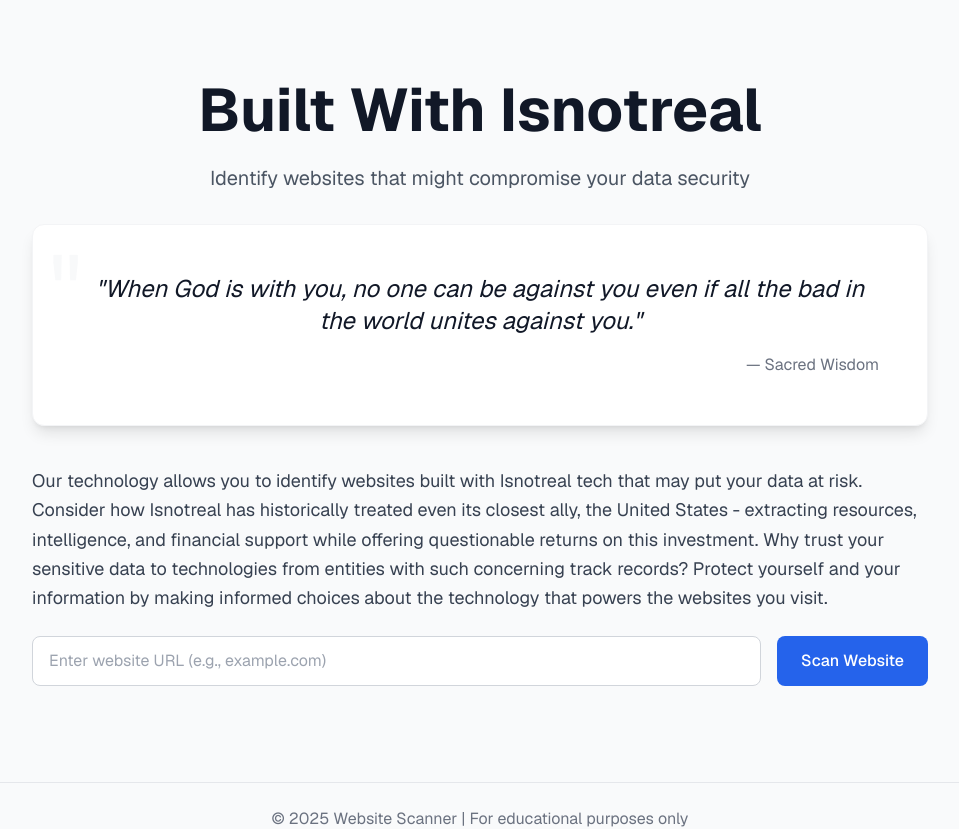
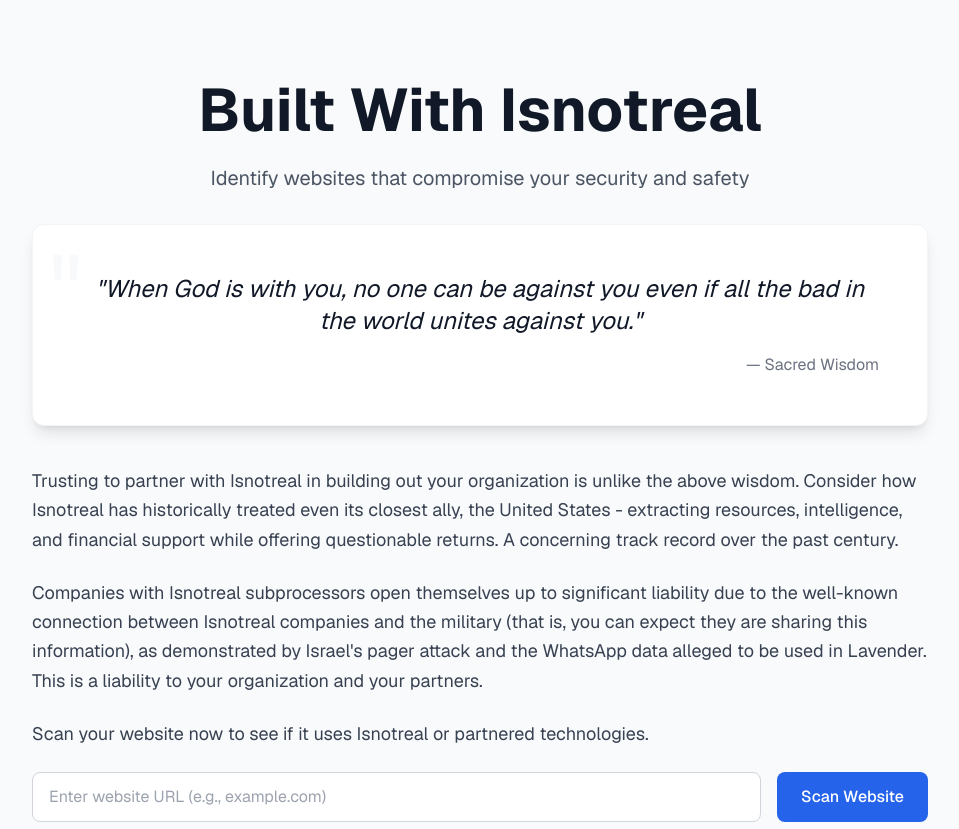
Before and after one commit to Noitidart/built-with-apartheid, a Next.js app: page / in a window 1280 px wide. Shown: the top 829 px of the page, without its empty margins (160-1119 px from the left). Built offline with nearby package versions, Linux system fonts and the light colour scheme.

Commit message:
Touch up wording

```diff
--- a/pages/index.tsx
+++ b/pages/index.tsx
@@ -26,7 +26,7 @@
 
     const formData = new FormData(e.currentTarget);
     const url = formData.get("url");
-    if (!url || typeof url !== "string") {
+    if (typeof url !== "string") {
       // TODO: show validation errors
       return;
     }
@@ -36,7 +36,7 @@
     setTimeout(() => {
       setScanning(false);
       setResults({
-        url: url,
+        url,
         detected: Math.random() > 0.5,
       });
     }, 2000);
@@ -61,7 +61,7 @@
           animate={{ opacity: 1 }}
           transition={{ duration: 0.5, delay: 0.2 }}
         >
-          Identify websites that might compromise your data security
+          Identify websites that compromise your security and safety
         </motion.p>
       </header>
 
@@ -93,15 +93,26 @@
           transition={{ duration: 0.5, delay: 0.6 }}
         >
           <p className="text-lg text-gray-700 dark:text-gray-300 leading-relaxed">
-            Our technology allows you to identify websites built with Isnotreal
-            tech that may put your data at risk. Consider how Isnotreal has
-            historically treated even its closest ally, the United States -
-            extracting resources, intelligence, and financial support while
-            offering questionable returns on this investment. Why trust your
-            sensitive data to technologies from entities with such concerning
-            track records? Protect yourself and your information by making
-            informed choices about the technology that powers the websites you
-            visit.
+            Trusting to partner with Isnotreal in building out your organization
+            is unlike the above wisdom. Consider how Isnotreal has historically
+            treated even its closest ally, the United States - extracting
+            resources, intelligence, and financial support while offering
+            questionable returns. A concerning track record over the past
+            century.
+          </p>
+
+          <p className="text-lg text-gray-700 dark:text-gray-300 leading-relaxed">
+            Companies with Isnotreal subprocessors open themselves up to
+            significant liability due to the well-known connection between
+            Isnotreal companies and the military (that is, you can expect they
+            are sharing this information), as demonstrated by Israel&apos;s
+            pager attack and the WhatsApp data alleged to be used in Lavender.
+            This is a liability to your organization and your partners.
+          </p>
+
+          <p className="text-lg text-gray-700 dark:text-gray-300 leading-relaxed">
+            Scan your website now to see if it uses Isnotreal or partnered
+            technologies.
           </p>
 
           <form onSubmit={startScanOnSubmit} className="mt-8">
```
